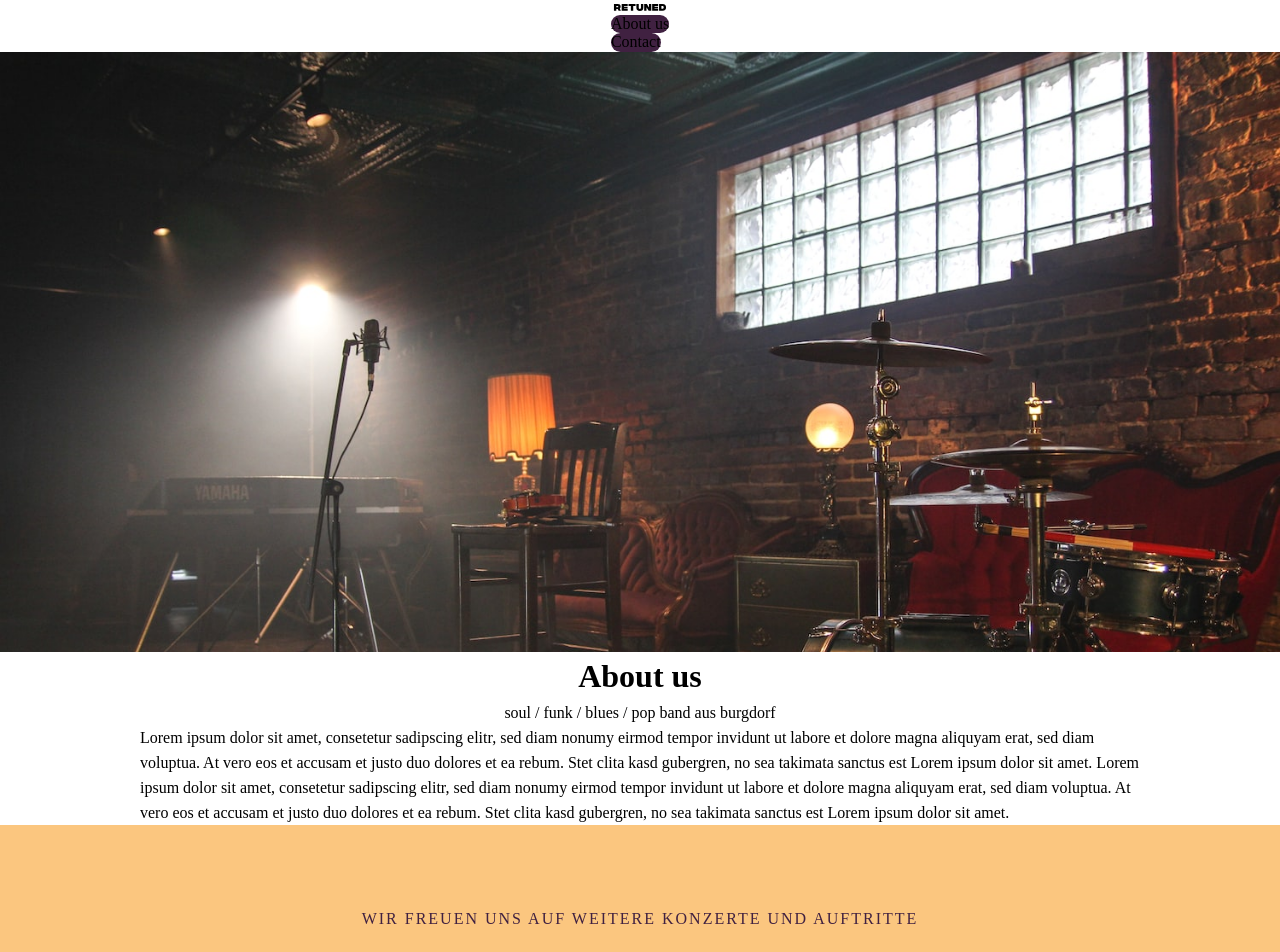
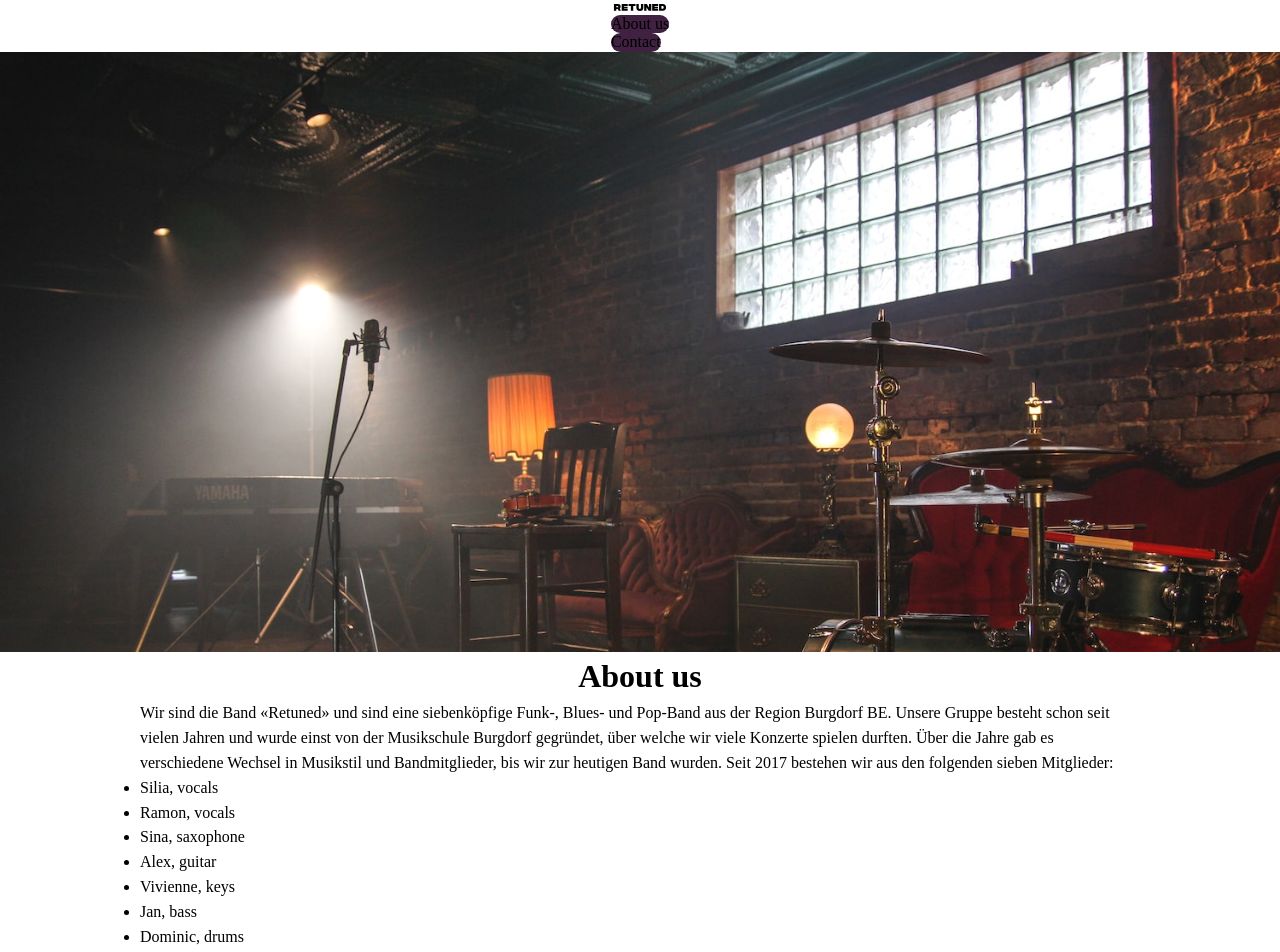
Before and after one commit to janfuhrer/retuned-website, a Next.js app: page / in a window 1280 px wide. Shown: the top 952 px of the page. Built offline with nearby package versions, Linux system fonts and the light colour scheme.

Commit message:
feat: update home text

```diff
--- a/pages/index.js
+++ b/pages/index.js
@@ -39,26 +39,30 @@ const Home = (props) => {
         <div id="about-section" className="home-about-us">
           <h1 className="home-text3">About us</h1>
           <span className="home-text4">
-            soul / funk / blues / pop band aus burgdorf
           </span>
           <div className="home-container1">
             <span className="home-text5">
-              Lorem ipsum dolor sit amet, consetetur sadipscing elitr, sed diam
-              nonumy eirmod tempor invidunt ut labore et dolore magna aliquyam
-              erat, sed diam voluptua. At vero eos et accusam et justo duo
-              dolores et ea rebum. Stet clita kasd gubergren, no sea takimata
-              sanctus est Lorem ipsum dolor sit amet. Lorem ipsum dolor sit
-              amet, consetetur sadipscing elitr, sed diam nonumy eirmod tempor
-              invidunt ut labore et dolore magna aliquyam erat, sed diam
-              voluptua. At vero eos et accusam et justo duo dolores et ea rebum.
-              Stet clita kasd gubergren, no sea takimata sanctus est Lorem ipsum
-              dolor sit amet.
+            Wir sind die Band «Retuned» und sind eine siebenköpfige Funk-, Blues- und Pop-Band aus der Region Burgdorf BE. Unsere Gruppe besteht schon seit vielen Jahren und wurde einst von der Musikschule Burgdorf gegründet, über welche wir viele Konzerte spielen durften.
+            Über die Jahre gab es verschiedene Wechsel in Musikstil und Bandmitglieder, bis wir zur heutigen Band wurden. Seit 2017 bestehen wir aus den folgenden sieben Mitglieder:
+            <ul>
+              <li>Silia, vocals</li>
+              <li>Ramon, vocals</li>
+              <li>Sina, saxophone</li>
+              <li>Alex, guitar</li>
+              <li>Vivienne, keys</li>
+              <li>Jan, bass</li>
+              <li>Dominic, drums</li>
+            </ul>
+            Mit der Band «Retuned» haben wir uns einen Namen gemacht, indem wir bekannte Pop- und Funk-Songs in unserem eigenen Stil arrangieren und covern. Auch einige Blues- und Jazz-Stücke finden sich in unserem Repertoire. Dabei sollen sowohl der Gesang als auch die verschiedenen Instrumente im Fokus stehen, wodurch sich in der Mehrheit unserer Interpretationen Instrumentalteile mit abwechslungsreichen Solos befinden.
+            Aufgetreten sind wir an verschiedenen Hochzeiten, sowohl bei Trauungen als auch beim späteren Fest, an Gewerbeausstellungen und Sportlerehrungen, wie auch an vielen kleineren Anlässen in Stadthauskellern oder anderen kleinen Lokalen.
+            Buchen darf man uns gerne für ganztägige Anlässe wie auch für Konzerte im kleineren oder grösseren Rahmen.
+            Wir freuen uns sehr über deine Anfrage.
             </span>
           </div>
         </div>
         <div id="contact" className="home-contact">
           <span className="home-text6">
-            Wir freuen uns auf weitere konzerte und Auftritte
+            Wir freuen uns auf weitere Konzerte und Auftritte
           </span>
           <h1 className="home-text7">Anfragen</h1>
           <a href="mailto:contact@retuned.ch?subject=" className="home-link3">
@@ -188,6 +192,11 @@ const Home = (props) => {
             margin-bottom: var(--dl-space-space-unit);
             text-decoration: none;
           }
+          ul {
+            margin-bottom: var(--dl-space-space-unit);
+            margin-top: var(--dl-space-space-unit);
+            margin-left: var(--dl-space-space-doubleunit);
+          }
           @media (max-width: 767px) {
             .home-about-us {
               padding-left: var(--dl-space-space-unit);
```
